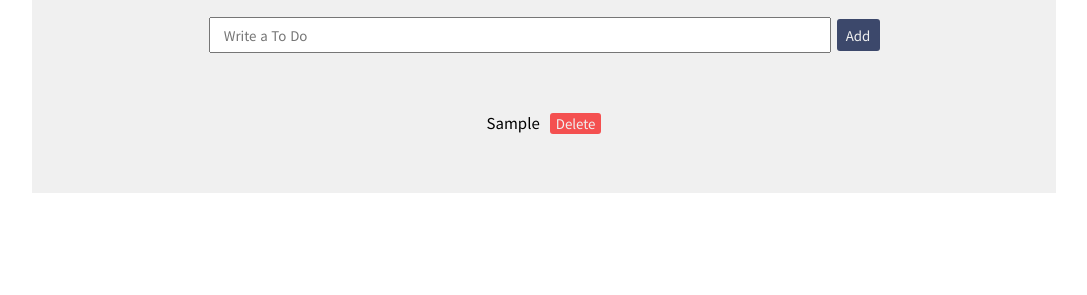
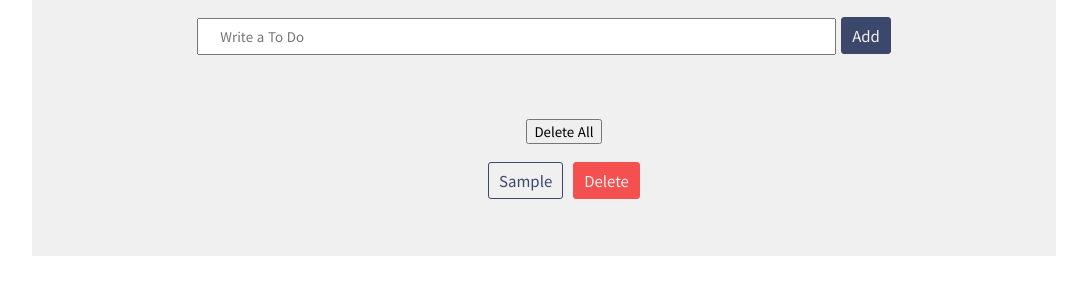
Before and after one commit to KoHyunjungg/todolist, a plain HTML site: page index.html in a window 1280 px wide. Both pictures are taken after typing "Sample" into the empty fields and a click on the input "Add". Shown: the part 163-458 px from the top of the page, without its empty margins (96-1183 px from the left). Drawn offline with Linux system fonts and the light colour scheme; a web font is replaced by a local one.

Commit message:
delete_all_error

```diff
--- a/index.html
+++ b/index.html
@@ -18,13 +18,20 @@
 <body id = body>
     <div id="title">To Do List</div>
     <div id="current_date"></div>
+
         <form id="todo-form">
             <input type="text" placeholder="   Write a To Do" required />
             <input type="submit" id="submit" value="Add">
+
         </form>
         <div>
-        <ul id="todo-list"></ul>
+            <ul id="todo-list">
+                <input type="button" value="Delete All" id="delete_all">
+            </ul>
         </div>
+
+
+
     <script src="./todolist.js"></script>
 </body>
 </html>
--- a/todolist.css
+++ b/todolist.css
@@ -6,6 +6,7 @@
     margin-left: auto;
     margin-right: auto;
 }
+
 
 #title {
     font-family: 'Tilt Warp', cursive;
@@ -35,26 +36,8 @@
 
 }
 
-input[type=text] {
-    width: 60%;
-    text-align: left;
-    height: 30px;
-}
 
-
-#submit {
-    color: #F0F0F0;
-    background-color: #3C486B;
-    border-style: none;
-    border-radius: 3px;
-    box-sizing: border-box;
-    height: 32px;
-    width: 43px;
-}
-
-#submit:hover {
-    background-color: #F9D949;
-}
+/* todo-form */
 
 #todo-form {
     display: block;
@@ -68,35 +51,85 @@ input[type=text] {
     font-size: 20px;
     background-color: #F0F0F0;
 }
+input[type=text] {
+    width: 60%;
+    text-align: left;
 
+    padding-top: 7px;
+    padding-bottom: 7px;
+    padding-left: 10px;
+    padding-right: 10px;
+}
+
+
+#submit {
+    color: #F0F0F0;
+    background-color: #3C486B;
+    border: 0.5px solid #3C486B;
+    border-radius: 3px;
+    box-sizing: border-box;
+    padding-top: 7px;
+    padding-bottom: 7px;
+    padding-left: 10px;
+    padding-right: 10px;
+    font-size: 15px;
+}
+
+#submit:hover {
+    background-color: #F9D949;
+    border: 0.5px solid #F9D949;
+}
+
+
+
+/* todo-list */
 #todo-list {
-    display: block;
+    text-align: center;
     align-items: center;
-    text-align: center;
     font-style: none;
-    font-size: 15px;
-    line-height: 40px;
-    color: black;
+    line-height: 50px;
     background-color: #F0F0F0;
     margin-left: auto;
     margin-right: auto;
     margin-top: 0px;
     padding-top: 30px;
     padding-bottom: 50px;
-    padding-left: 30px;
-    padding-right: 30px;
+    padding-left: auto;
+    padding-right: auto;
     list-style: none;
-
 }
 
-button {
-    margin-left: 10px;
+
+#newTodo_text {
+    color: #3C486B;
+    text-align: left;
+    font-size: 15px;
+    border: 0.5px solid #3C486B;
+    border-radius: 3px;
+    display: inline;
+    margin-left: auto;
+    margin-right: auto;
+    padding-top: 7px;
+    padding-bottom: 7px;
+    padding-left: 10px;
+    padding-right: 10px;
+}
+
+#newTodo_delete {
     background-color: #F45050;
     color: #F0F0F0;
-    border-style: none;
+    border: 0.5px solid #F45050;
     border-radius: 3px;
+    text-align: right;
+    font-size: 15px;
+    margin-left: 10px;
+    padding-top: 7px;
+    padding-bottom: 7px;
+    padding-left: 10px;
+    padding-right: 10px;
 }
 
-button:hover {
+#newTodo_delete:hover {
     background-color: #F9D949;
+    border: 0.5px solid #F9D949;
 }
--- a/todolist.js
+++ b/todolist.js
@@ -27,18 +27,41 @@ function deleteToDo (event) {
     saveToDos();
 }
 
+
+
+
+
 function paintToDo(newTodo) {
-    const li = document.createElement("li")
+    const li = document.createElement("li");
     li.id = newTodo.id;
     const span = document.createElement("span");
     span.innerText = newTodo.text;
+    span.id = "newTodo_text";
     const button = document.createElement("button");
     button.innerText = "Delete";
+    button.id = "newTodo_delete";
     button.addEventListener("click", deleteToDo);
+
     li.appendChild(span); //li는 span이라는 자식을 갖게 됨
     li.appendChild(button);
     toDoList.appendChild(li);
+
 }
+
+// 모두삭제
+
+const button = document.getElementById("delete_all");
+button.addEventListener("click", deleteAllToDo);
+toDoList.appendChild(button);
+
+function deleteAllToDo (event) {
+    const li = event.target.parentElement;
+    //target은 클릭된 html요소, parentElement는 클릭된 요소의 부모
+    li.remove();
+    toDos = toDos.filter((toDo) => toDo.id !== parseInt(li.id));
+    saveToDos();
+}
+
 
 function handleToDoSubmit (event) {
     event.preventDefault();
```
Lines whose indentation alone changed are shown as unchanged.
